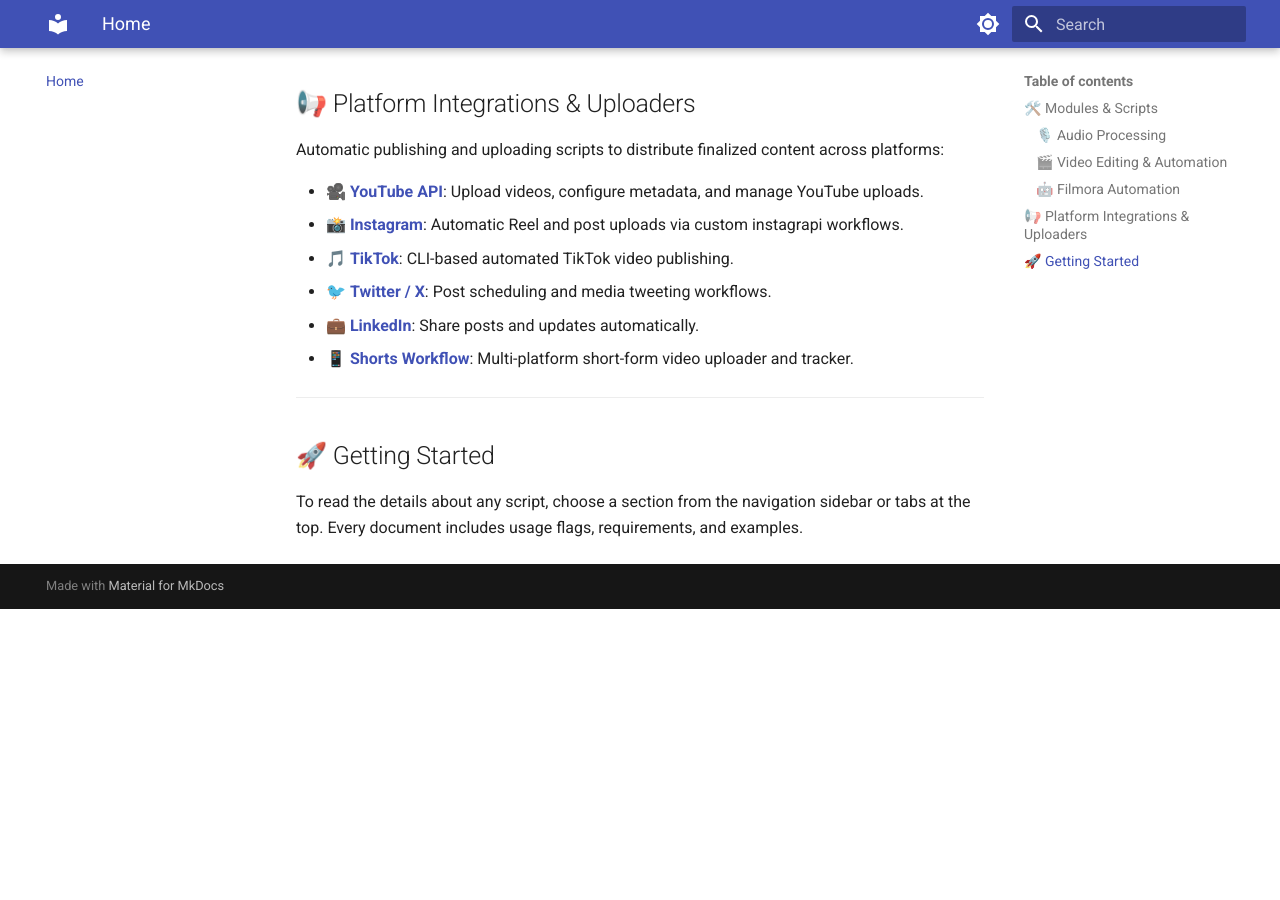
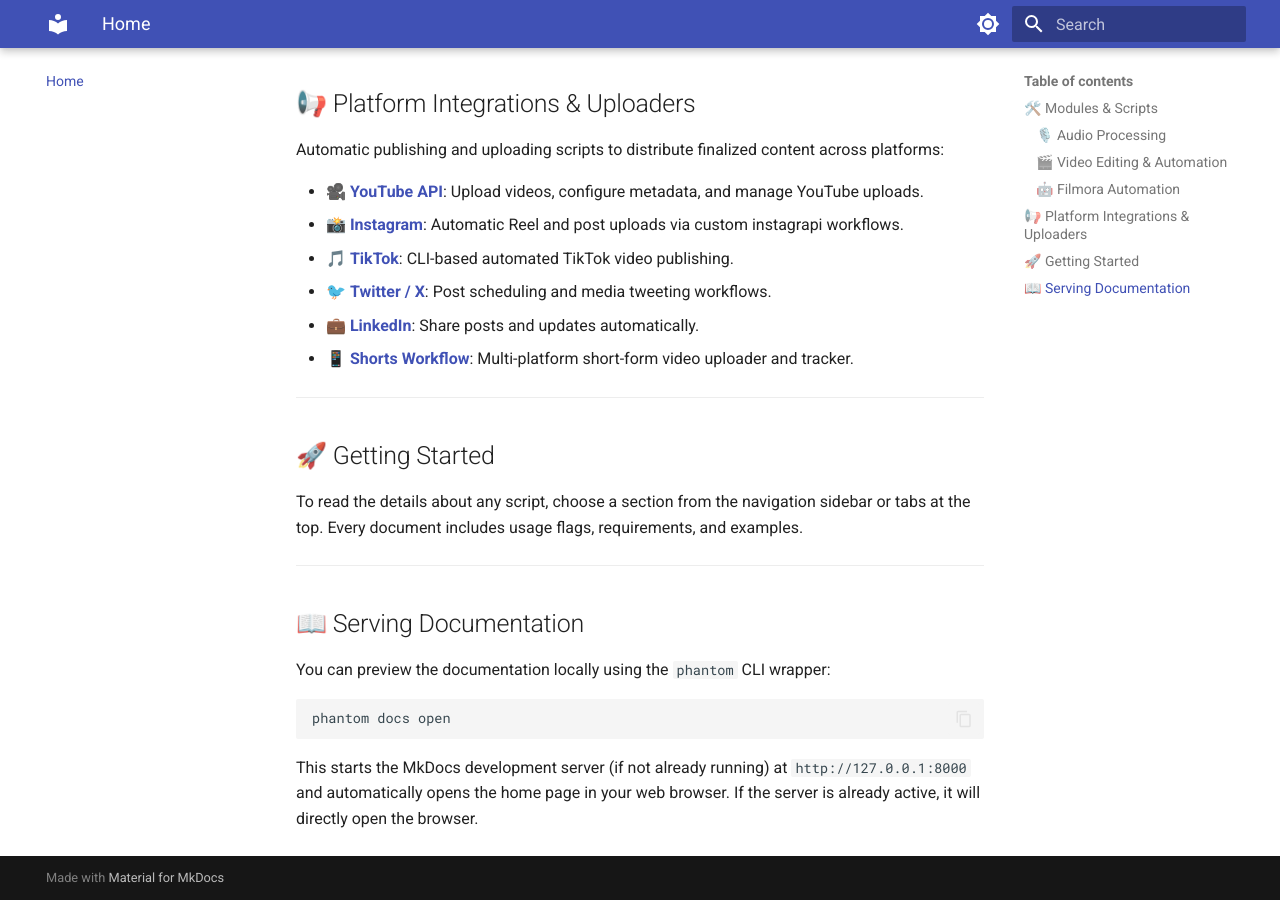
Before and after one commit to hassanaziz0012/phantom-editor, an MkDocs documentation site: the page built from docs/index.md, in a window 1280 px wide and 900 px high, scrolled down 973 px. Built offline with MkDocs 1.6.1 and Material for MkDocs 9.7.7, drawn with Linux system fonts in a browser that asks for light colours; before the commit the page ends 1582 px from its top, so only the background shows below that.

Commit message:
update docs

````diff
--- a/docs/index.md
+++ b/docs/index.md
@@ -42,3 +42,15 @@
 ## 🚀 Getting Started
 
 To read the details about any script, choose a section from the navigation sidebar or tabs at the top. Every document includes usage flags, requirements, and examples.
+
+---
+
+## 📖 Serving Documentation
+
+You can preview the documentation locally using the `phantom` CLI wrapper:
+
+```bash
+phantom docs open
+```
+
+This starts the MkDocs development server (if not already running) at `http://127.0.0.1:8000` and automatically opens the home page in your web browser. If the server is already active, it will directly open the browser.
````
